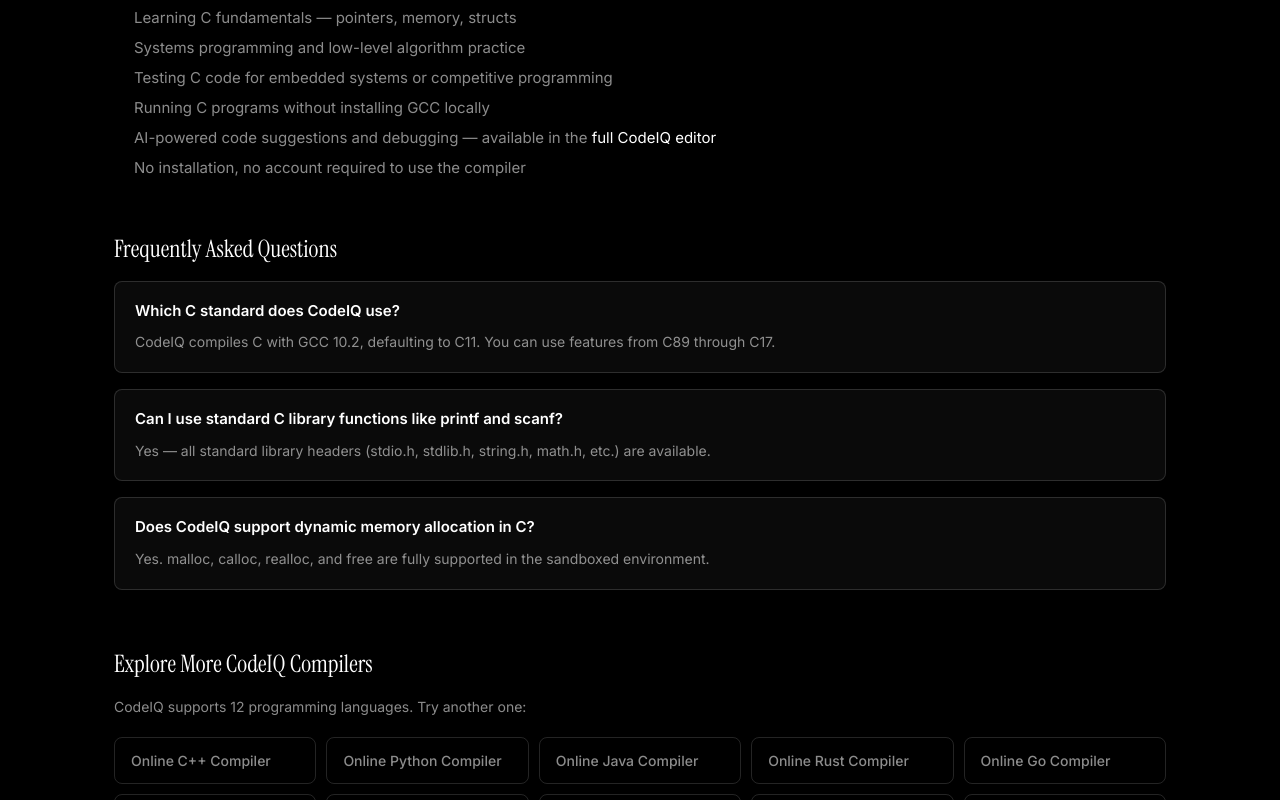
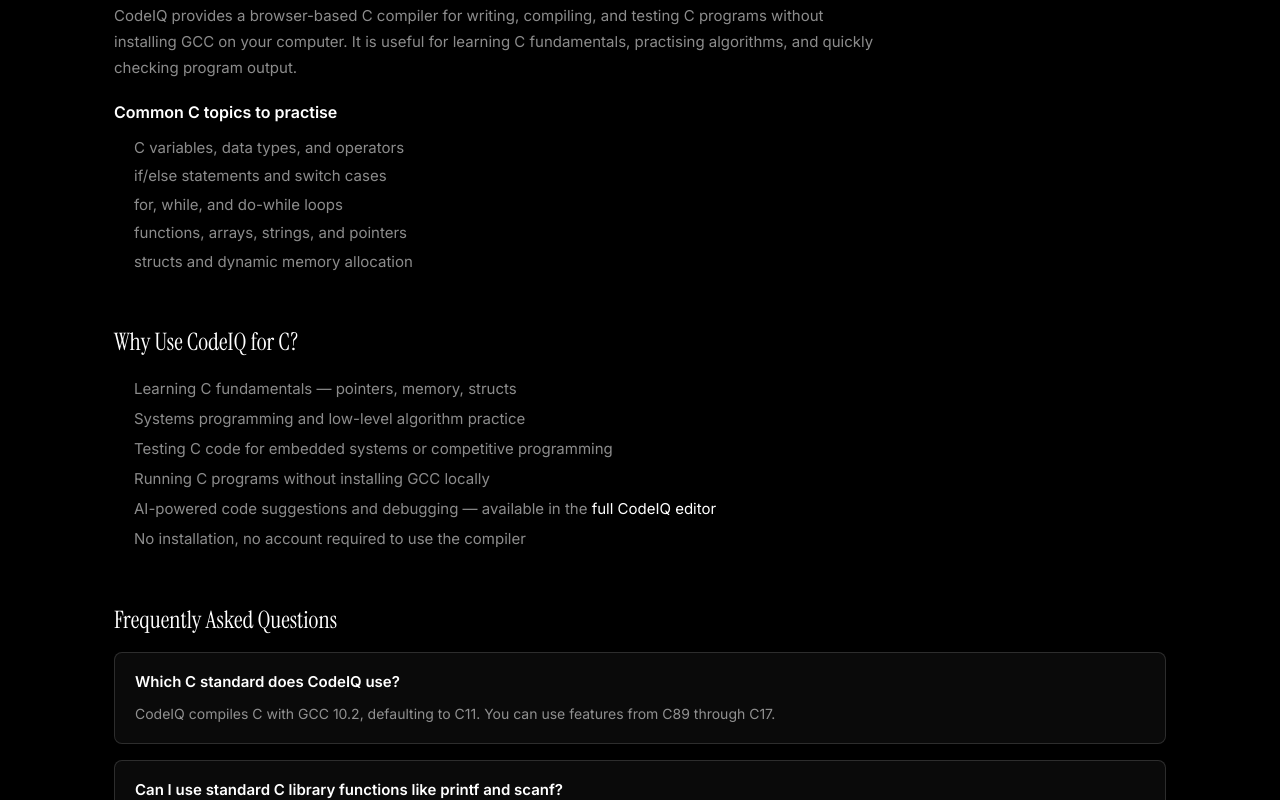
Before and after one commit to Vivek4320/CodeIQ, a Next.js app: page /c-compiler in a window 1280 px wide. Shown: the part 1520-2320 px from the top of the page. Built offline with nearby package versions, Linux system fonts and the light colour scheme; no server answers; the database is empty.

Commit message:
Strengthen compiler pages with SEO content and dynamic internal links

```diff
--- a/components/CompilerLanding.tsx
+++ b/components/CompilerLanding.tsx
@@ -1,6 +1,6 @@
 "use client";
 
-import { useState, useCallback } from "react";
+import { useState, useCallback, useEffect } from "react";
 import Link from "next/link";
 import { Instrument_Serif, Inter, JetBrains_Mono } from "next/font/google";
 import { useTheme } from "@/components/landing/ThemeContext";
@@ -35,6 +35,43 @@
   return "Judge0 Execution Engine (sandboxed server)";
 }
 
+/** SEO-focused content for the highest-impression language pages. */
+const SEO_CONTENT: Record<string, { intro: string; topics: string[] }> = {
+  c: {
+    intro:
+      "CodeIQ provides a browser-based C compiler for writing, compiling, and testing C programs without installing GCC on your computer. It is useful for learning C fundamentals, practising algorithms, and quickly checking program output.",
+    topics: [
+      "C variables, data types, and operators",
+      "if/else statements and switch cases",
+      "for, while, and do-while loops",
+      "functions, arrays, strings, and pointers",
+      "structs and dynamic memory allocation",
+    ],
+  },
+  python: {
+    intro:
+      "CodeIQ provides an online Python compiler for writing, running, and testing Python programs directly in your browser. You can practise Python syntax, algorithms, data structures, and standard-library code without installing Python locally.",
+    topics: [
+      "Python variables, data types, and operators",
+      "if/elif/else statements and loops",
+      "functions, lists, tuples, sets, and dictionaries",
+      "strings, modules, and exception handling",
+      "algorithms and data-structure practice",
+    ],
+  },
+  java: {
+    intro:
+      "CodeIQ provides an online Java compiler for writing, compiling, and testing Java programs in your browser. It is designed for practising Java syntax, object-oriented programming, collections, algorithms, and coursework without installing a local JDK.",
+    topics: [
+      "Java variables, data types, and operators",
+      "if/else, switch, and loop statements",
+      "methods, arrays, strings, and classes",
+      "object-oriented programming concepts",
+      "Java Collections and algorithm practice",
+    ],
+  },
+};
+
 /** Section heading styles */
 function SectionH2({
   children,
@@ -59,6 +96,30 @@
   const [code, setCode] = useState(lang.sampleCode);
   const [output, setOutput] = useState<string[]>([]);
   const [isRunning, setIsRunning] = useState(false);
+  const [registryLanguages, setRegistryLanguages] = useState<Array<{ id: string; name: string; pageSlug: string }>>([]);
+
+  useEffect(() => {
+    let cancelled = false;
+    fetch("/api/languages", { cache: "no-store" })
+      .then((res) => (res.ok ? res.json() : null))
+      .then((data) => {
+        if (!cancelled && Array.isArray(data?.languages)) {
+          setRegistryLanguages(
+            data.languages
+              .filter((language: any) => language?.pageSlug)
+              .map((language: any) => ({
+                id: String(language.id),
+                name: String(language.name),
+                pageSlug: String(language.pageSlug),
+              }))
+          );
+        }
+      })
+      .catch(() => {
+        // Keep the built-in related-language links if the registry request fails.
+      });
+    return () => { cancelled = true; };
+  }, []);
 
   const handleRun = useCallback(async () => {
     setIsRunning(true);
@@ -86,10 +147,19 @@
   }, [code, lang.editorKey]);
 
   /** Related languages for the "Explore More" section */
-  const relatedLanguages = lang.relatedSlugs
-    .map((slug) => compilerLanguages.find((l) => l.slug === slug))
-    .filter(Boolean) as CompilerLanguage[];
+  const relatedLanguages = registryLanguages.length
+    ? registryLanguages
+        .filter((language) => language.pageSlug !== lang.slug)
+        .slice(0, 11)
+        .map((language) => ({
+          slug: language.pageSlug,
+          h1: `Online ${language.name} ${language.name === "HTML" || language.name === "CSS" ? "Editor" : "Compiler"}`,
+        }))
+    : lang.relatedSlugs
+        .map((slug) => compilerLanguages.find((l) => l.slug === slug))
+        .filter(Boolean) as CompilerLanguage[];
 
+  const seoContent = SEO_CONTENT[lang.editorKey.toLowerCase()];
   const isPreview = lang.executionType === "live-preview";
 
   return (
@@ -414,6 +484,40 @@
           </div>
         </section>
 
+        {/* ── Language-specific SEO content ─────────────────────── */}
+        <section style={{ marginBottom: "48px" }}>
+          <SectionH2 theme={theme}>
+            About the Online {lang.name} {isPreview ? "Editor" : "Compiler"}
+          </SectionH2>
+          <p
+            className="font-body"
+            style={{
+              color: theme.muted,
+              lineHeight: 1.75,
+              fontSize: "15px",
+              maxWidth: "760px",
+              marginBottom: "18px",
+            }}
+          >
+            {seoContent?.intro ??
+              `CodeIQ provides an online ${lang.name} environment for writing, testing, and exploring ${lang.name} code directly in your browser. Use the editor to practise syntax, experiment with examples, and check your code without setting up a local development environment.`}
+          </p>
+          <h3
+            className="font-body"
+            style={{ fontSize: "16px", fontWeight: 600, color: theme.text, margin: "0 0 10px" }}
+          >
+            Common {lang.name} topics to practise
+          </h3>
+          <ul
+            className="font-body"
+            style={{ paddingLeft: "20px", color: theme.muted, lineHeight: 1.9, fontSize: "15px", margin: 0 }}
+          >
+            {(seoContent?.topics ?? lang.useCases).map((topic) => (
+              <li key={topic}>{topic}</li>
+            ))}
+          </ul>
+        </section>
+
         {/* ── Use cases ─────────────────────────────────────────── */}
         <section style={{ marginBottom: "48px" }}>
           <SectionH2 theme={theme}>
@@ -506,7 +610,7 @@
               marginBottom: "20px",
             }}
           >
-            CodeIQ supports 12 programming languages. Try another one:
+            Explore another language or editor from the CodeIQ online development toolkit:
           </p>
           <div
             style={{
```
